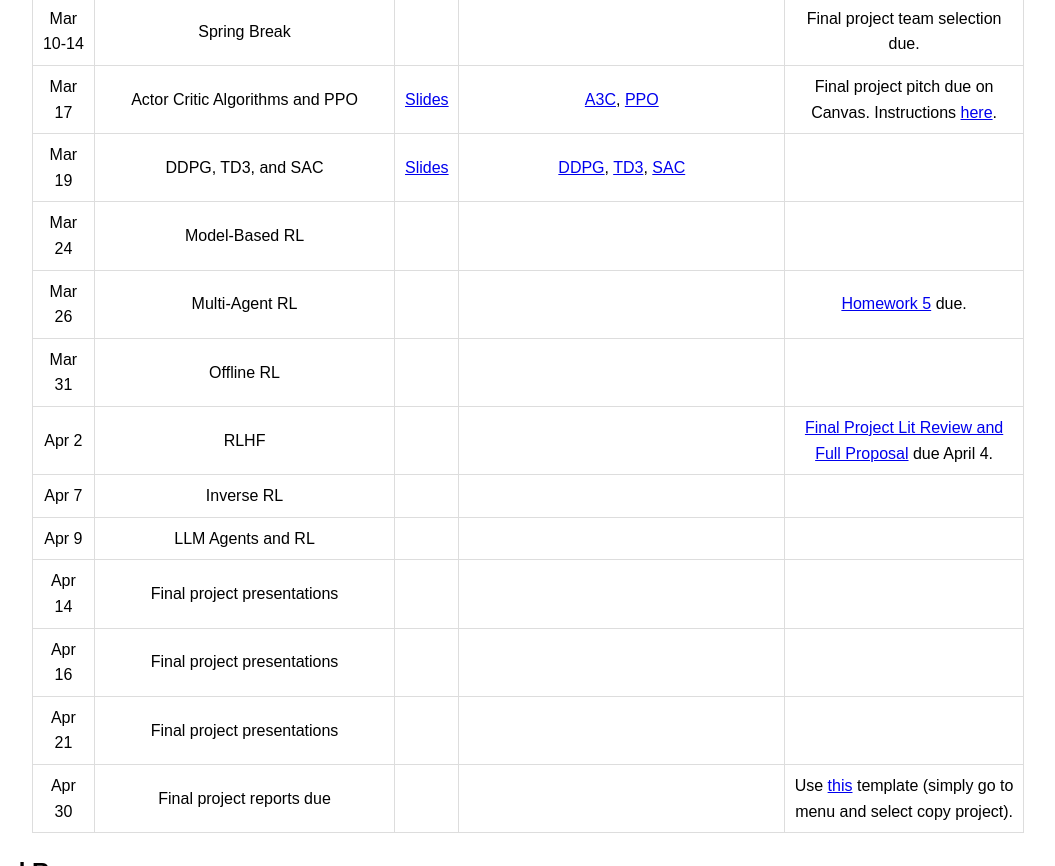
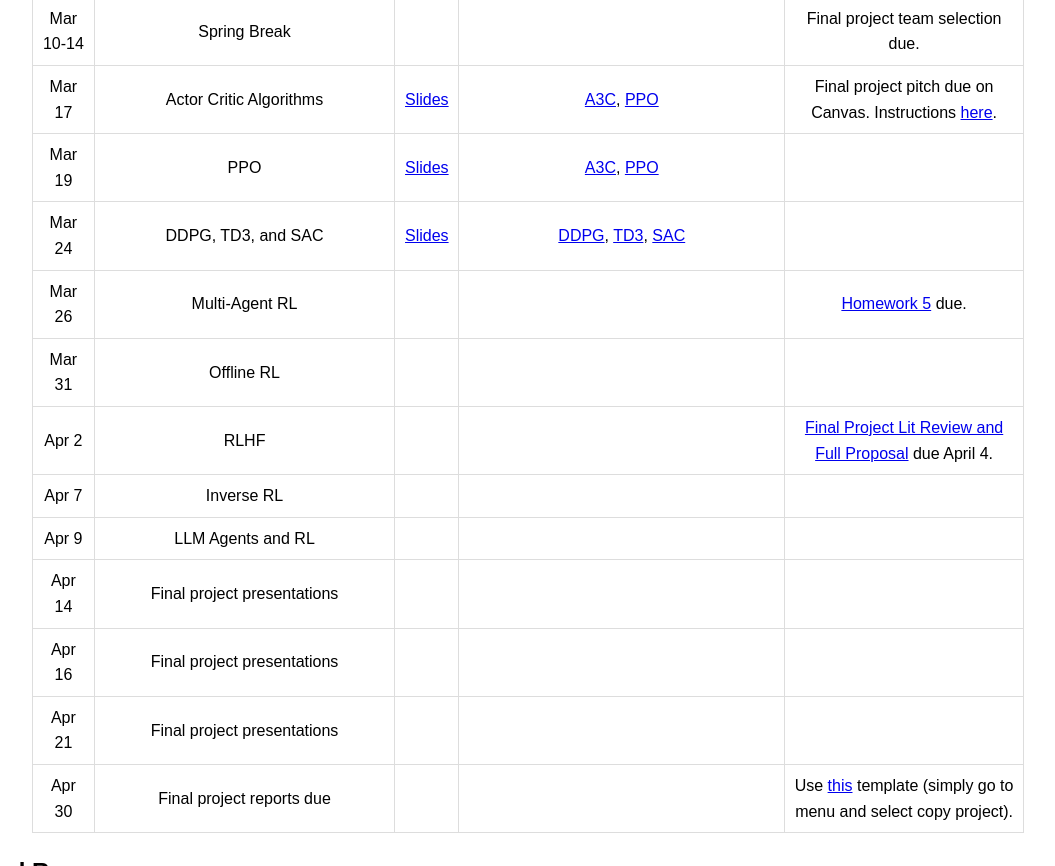
Before and after one commit to dsbrown1331/advanced-ai, a plain HTML site: page index.html in a window 1280 px wide. Shown: the part 1772-2638 px from the top of the page, without its empty margins (112-1167 px from the left). Drawn offline with Linux system fonts and the light colour scheme.

Commit message:
Update index.html

```diff
--- a/index.html
+++ b/index.html
@@ -162,24 +162,24 @@
                 </tr>
                 <tr>
                     <td>Mar 17</td>
-                    <td>Actor Critic Algorithms and PPO</td>
+                    <td>Actor Critic Algorithms</td>
                     <td><a href="slides/ac.pdf">Slides</a></td>
                     <td><a href="https://arxiv.org/abs/1602.01783">A3C</a>, <a href="https://arxiv.org/abs/1707.06347">PPO</a></td>
                     <td>Final project pitch due on Canvas. Instructions <a href="https://docs.google.com/document/d/11IqTbuJrvu5esMOVrQMxtfG7F3IoS5a5G6zdUOVmN-g/edit?tab=t.0">here</a>.</td>
                 </tr>
                 <tr>
                     <td>Mar 19</td>
-                    <td>DDPG, TD3, and SAC</td>
-                    <td><a href="slides/sac.pdf">Slides</a></td>
-                    <td><a href="https://arxiv.org/abs/1509.02971">DDPG</a>, <a href="https://arxiv.org/abs/1802.09477">TD3</a>, <a href="https://arxiv.org/abs/1801.01290">SAC</a></td>
+                    <td>PPO</td>
+                    <td><a href="slides/ac.pdf">Slides</a></td>
+                    <td><a href="https://arxiv.org/abs/1602.01783">A3C</a>, <a href="https://arxiv.org/abs/1707.06347">PPO</a></td>
                     <td></td>
                 </tr>
                  <tr>
                     <td>Mar 24</td>
-                    <td>Model-Based RL</td>
-                    <td></td>
-                    <td></td>
-                    <td></td>
+                    <td>DDPG, TD3, and SAC</td>
+                    <td><a href="slides/sac.pdf">Slides</a></td>
+                    <td><a href="https://arxiv.org/abs/1509.02971">DDPG</a>, <a href="https://arxiv.org/abs/1802.09477">TD3</a>, <a href="https://arxiv.org/abs/1801.01290">SAC</a></td>
+                     <td></td>
                 </tr>
                  <tr>
                     <td>Mar 26</td>
```
